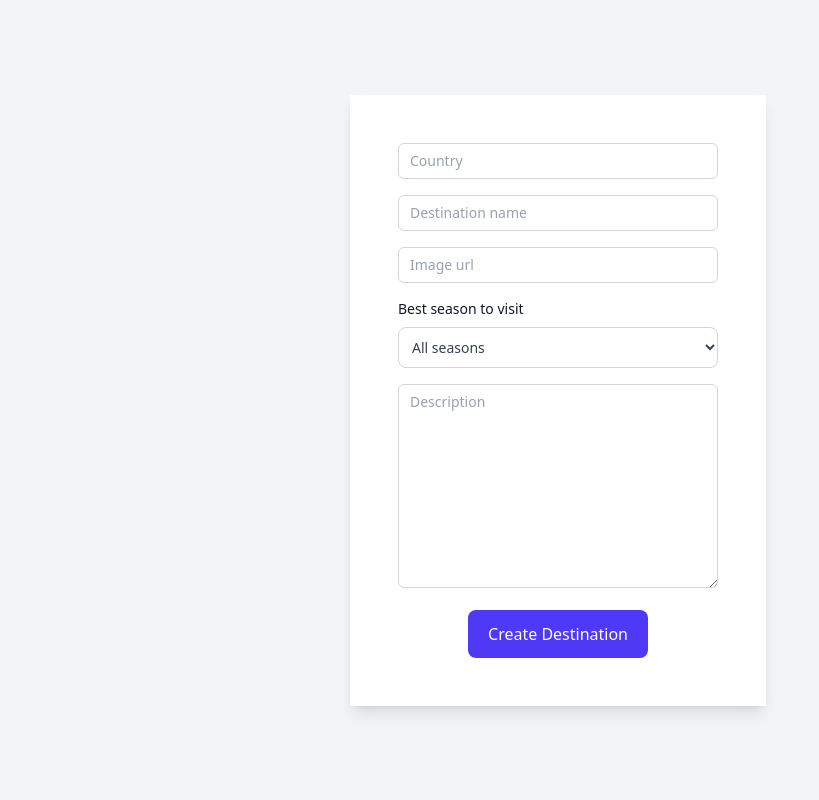
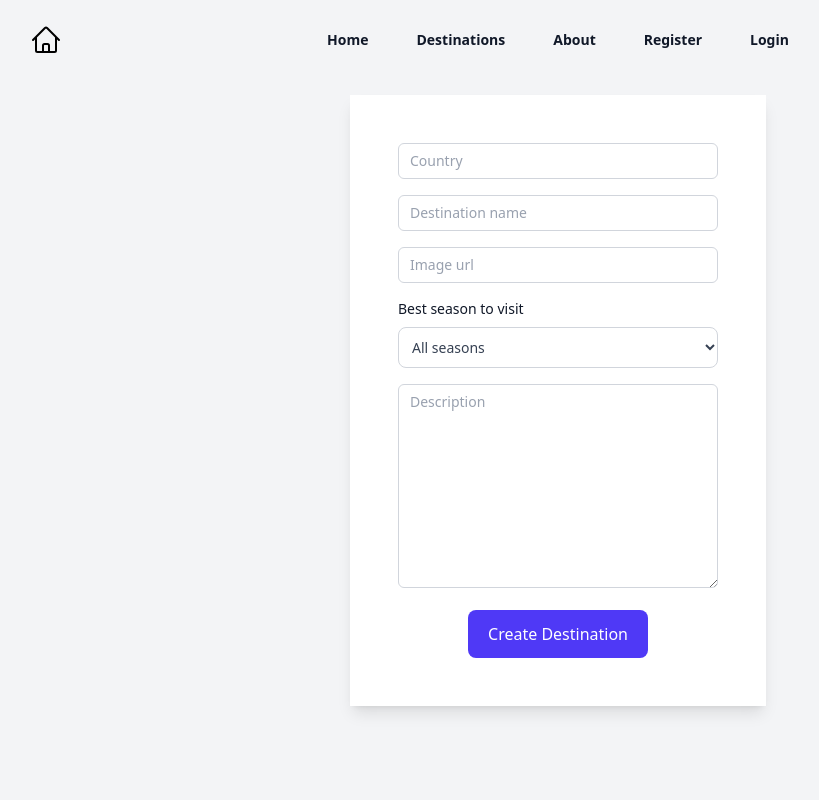
Before and after one commit to tananska/best-destinations-2025, a React (Vite) app in the folder client/: page /create in a window 1280 px wide. Shown: the top 800 px of the page, without its empty margins (82-901 px from the left). Built offline with nearby package versions, Linux system fonts and the light colour scheme.

Commit message:
Rename catalog to destinations

```diff
--- a/client/src/App.jsx
+++ b/client/src/App.jsx
@@ -5,9 +5,10 @@ import { useState } from 'react'
 import { UserContext } from './contexts/UserContext'
 
 import Home from './components/home/Home'
+import Navigation from './components/navigation/Navigation'
 import Footer from './components/footer/Footer'
 import About from './components/about/About'
-import Catalog from './components/catalog/Catalog'
+import Destinations from './components/destinations/Destinations'
 import Details from './components/details/Details'
 import Create from './components/create/Create'
 import Register from './components/register/Register'
@@ -31,10 +32,12 @@ function App() {
 
   return (
     <UserContext.Provider value={{ ...authData, userLoginHandler, userLogoutHandler }}>
+      <Navigation />
+
       <Routes>
         <Route path="/" element={<Home />} />
-        <Route path="/catalog" element={<Catalog />} />
-        <Route path='/catalog/:destinationId/details' element={<Details />} />
+        <Route path="/destinations" element={<Destinations />} />
+        <Route path='/destination/:destinationId/details' element={<Details />} />
         <Route path="/create" element={<Create />} />
         <Route path="/login" element={<Login />} />
         <Route path="/register" element={<Register />} />
--- a/client/src/components/catalog/Catalog.jsx
+++ b/client/src/components/destinations/Destinations.jsx
@@ -1,7 +1,7 @@
 import { Link } from "react-router"
 import { useEffect, useState } from "react"
 
-export default function Catalog() {
+export default function Destinations() {
     const [destinations, setDestinations] = useState([]);
 
     useEffect(() => {
@@ -26,7 +26,7 @@ export default function Catalog() {
                             <div className="mt-4 flex justify-between">
                                 <div>
                                     <h3 className="text-sm text-gray-700 ">
-                                        <Link to={`/catalog/${destination._id}/details`}>
+                                        <Link to={`/destination/${destination._id}/details`}>
                                             <span aria-hidden="true" className="absolute inset-0" />
                                             {destination.name}
                                         </Link>
--- a/client/src/components/navigation/Navigation.jsx
+++ b/client/src/components/navigation/Navigation.jsx
@@ -31,7 +31,7 @@ export default function Navigation() {
                 </div>
                 <div className="hidden lg:flex lg:gap-x-12">
                     <Link to={'/'} className='text-sm/6 font-semibold text-gray-900'>Home</Link>
-                    <Link to={'/catalog'} className='text-sm/6 font-semibold text-gray-900'>Catalog</Link>
+                    <Link to={'/destinations'} className='text-sm/6 font-semibold text-gray-900'>Destinations</Link>
                     <Link to={'/about'} className='text-sm/6 font-semibold text-gray-900'>About</Link>
                     {email
                         ? (
```
